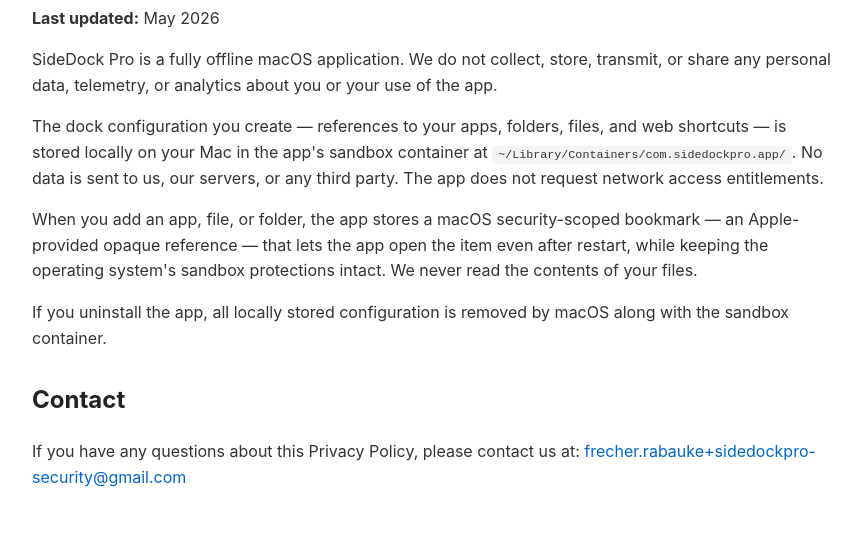
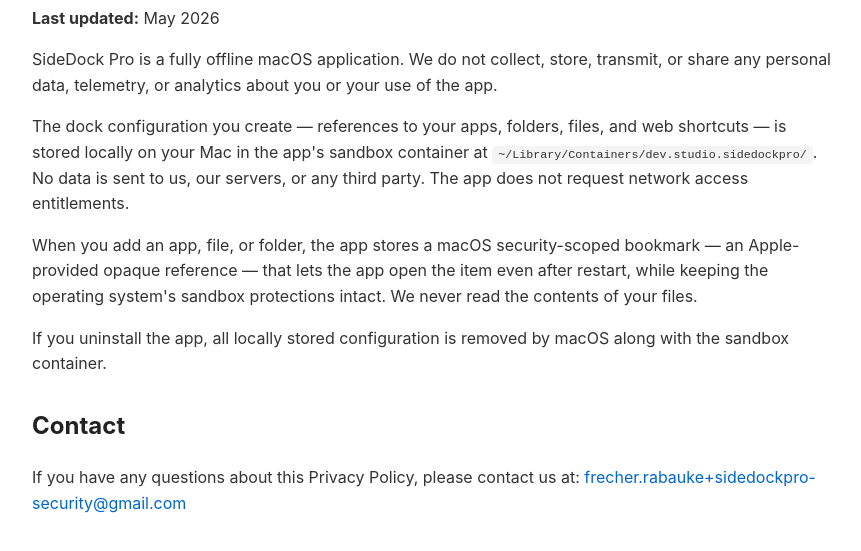
Before and after one commit to FrecherRabauke/Sidedockpro, a plain HTML site: page privacy-policy.html in a window 1280 px wide. Shown: the part 107-658 px from the top of the page, without its empty margins (208-1069 px from the left). Drawn offline with Linux system fonts and the light colour scheme.

Commit message:
Update privacy-policy.html

```diff
--- a/privacy-policy.html
+++ b/privacy-policy.html
@@ -19,7 +19,7 @@
 
     <p>SideDock Pro is a fully offline macOS application. We do not collect, store, transmit, or share any personal data, telemetry, or analytics about you or your use of the app.</p>
 
-    <p>The dock configuration you create — references to your apps, folders, files, and web shortcuts — is stored locally on your Mac in the app's sandbox container at <code>~/Library/Containers/com.sidedockpro.app/</code>. No data is sent to us, our servers, or any third party. The app does not request network access entitlements.</p>
+    <p>The dock configuration you create — references to your apps, folders, files, and web shortcuts — is stored locally on your Mac in the app's sandbox container at <code>~/Library/Containers/dev.studio.sidedockpro/</code>. No data is sent to us, our servers, or any third party. The app does not request network access entitlements.</p>
 
     <p>When you add an app, file, or folder, the app stores a macOS security-scoped bookmark — an Apple-provided opaque reference — that lets the app open the item even after restart, while keeping the operating system's sandbox protections intact. We never read the contents of your files.</p>
     <p>If you uninstall the app, all locally stored configuration is removed by macOS along with the sandbox container.</p>
```
